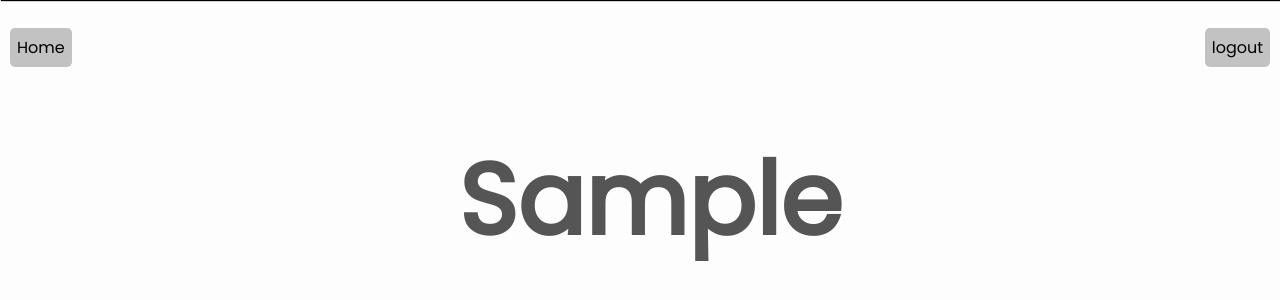
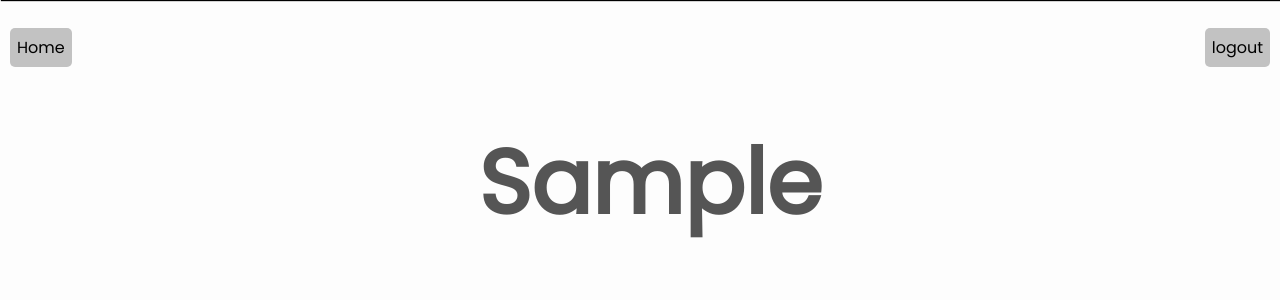
Before and after one commit to ADERICHTI/AR-Docs, a Django app: template templates/pages/search_result.html in a window 1280 px wide. Shown: the part 72-372 px from the top of the page. Run offline with Django 5.2, Linux system fonts and the light colour scheme; the template is opened without the code that fills it: most values are stand-ins (such as "Sample title", 1, 10 or a date in 2020); some web fonts are replaced.

Commit message:
Add files via upload

```diff
--- a/templates/pages/layout.html
+++ b/templates/pages/layout.html
@@ -212,7 +212,7 @@
       }
 
         .footer form {
-          height: 500px;
+          height: 300px;
         }
 
         .footer form textarea{
--- a/templates/pages/search_result.html
+++ b/templates/pages/search_result.html
@@ -10,7 +10,7 @@
       color: #555;
       width: 100vw;
       text-align: center;
-      font-size: 100px;
+      font-size: 7vw;
     }
 
     .page h2 {
```
